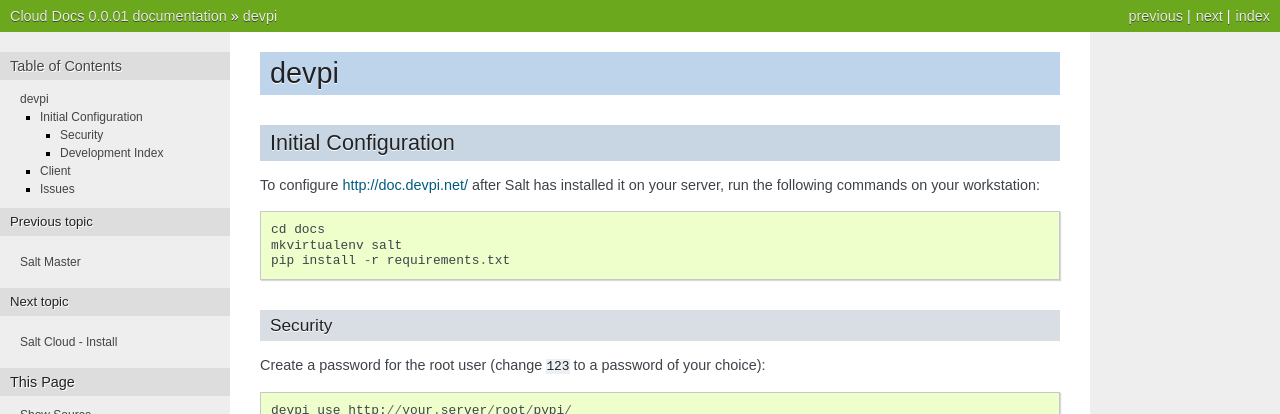
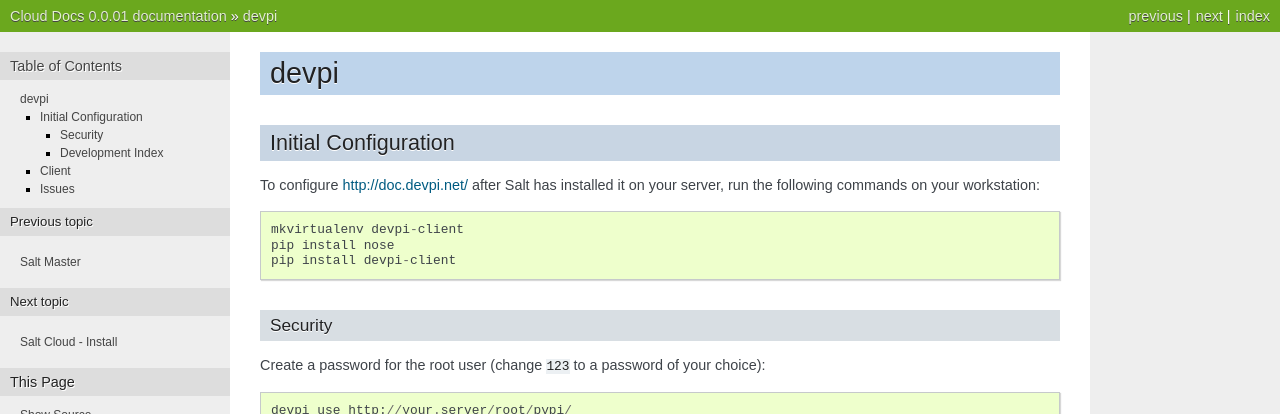
Before and after one commit to pkimber/old-docs-migrated-to-gitlab, a Sphinx documentation site: the page built from source/devpi.rst, in a window 1280 px wide. Shown: the top 414 px of the page. Built offline with Sphinx 7.4.7, drawn with Linux system fonts in a browser that asks for light colours.

Commit message:
devpi-client

```diff
--- a/source/devpi.rst
+++ b/source/devpi.rst
@@ -9,9 +9,9 @@
 
 ::
 
-  cd docs
-  mkvirtualenv salt
-  pip install -r requirements.txt
+  mkvirtualenv devpi-client
+  pip install nose
+  pip install devpi-client
 
 Security
 --------
--- a/source/salt-master.rst
+++ b/source/salt-master.rst
@@ -16,6 +16,7 @@
 
 Install salt master::
 
+  apt-get update
   apt-get install salt-master
 
 Configuration
```
